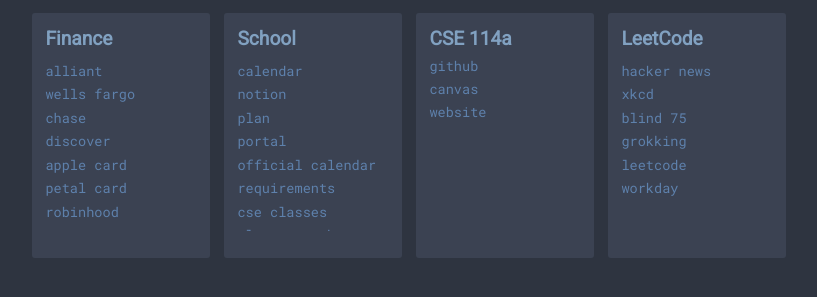
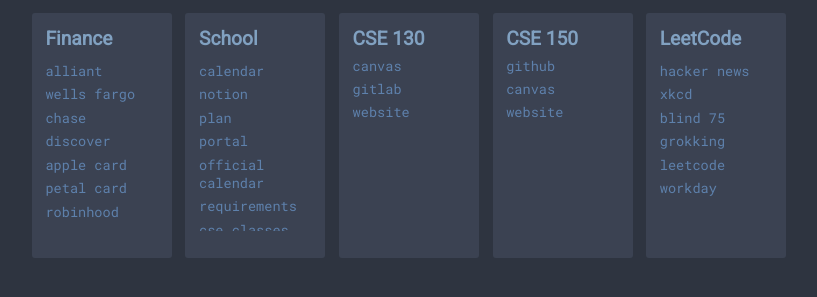
Before and after one commit to ankitsxchdeva/new-tab, a plain HTML site: page index.html in a window 1280 px wide. Shown: the part 341-638 px from the top of the page, without its empty margins (231-1048 px from the left). Drawn offline with Linux system fonts and the light colour scheme; no server answers; a web font is replaced by a local one.

Commit message:
next quarter :pepestocks:

```diff
--- a/index.html
+++ b/index.html
@@ -34,8 +34,8 @@
                     <a class="bookmark" href="https://card.apple.com/" target="_blank">apple card</a>
                     <a class="bookmark" href="https://dashboard.petalcard.com/login" target="_blank">petal card</a>
                     <a class="bookmark" href="https://robinhood.com/" target="_blank">robinhood</a>
-		    <a class="bookmark" href="https://www.pge.com/" target="_blank">pge</a>
-		    <a class="bookmark" href="https://my.xfinity.com/?cid=cust" target="_blank">xfinity</a>
+                    <a class="bookmark" href="https://www.pge.com/" target="_blank">pge</a>
+                    <a class="bookmark" href="https://my.xfinity.com/?cid=cust" target="_blank">xfinity</a>
                     <a class="bookmark" href="https://mint.intuit.com/overview.event" target="_blank">mint</a>
                 </div>
             </div>
@@ -56,7 +56,16 @@
             </div>
 
             <div class="bookmark-set">
-                <div class="bookmark-title">CSE 114a</div>
+                <div class="bookmark-title">CSE 130</div>
+                  <a class="bookmark" href="https://github.com/UCSC-CSE-114A" target="_blank">canvas</a>
+                  <a class="bookmark" href="https://git.ucsc.edu/cse130/cse130-spring22/spring2022/asachde2" target="_blank">gitlab</a>
+                  <a class="bookmark" href="https://arquinn.github.io/teaching/cse130_spring22_syllabus/" target="_blank">website</a>
+                <div class="bookmark-inner-container">
+                </div>
+            </div>
+
+            <div class="bookmark-set">
+                <div class="bookmark-title">CSE 150</div>
                   <a class="bookmark" href="https://github.com/UCSC-CSE-114A" target="_blank">github</a>
                   <a class="bookmark" href="https://canvas.ucsc.edu/courses/49867" target="_blank">canvas</a>
                   <a class="bookmark" href="https://ucsc-cse-114a.github.io//winter22/" target="_blank">website</a>
```
